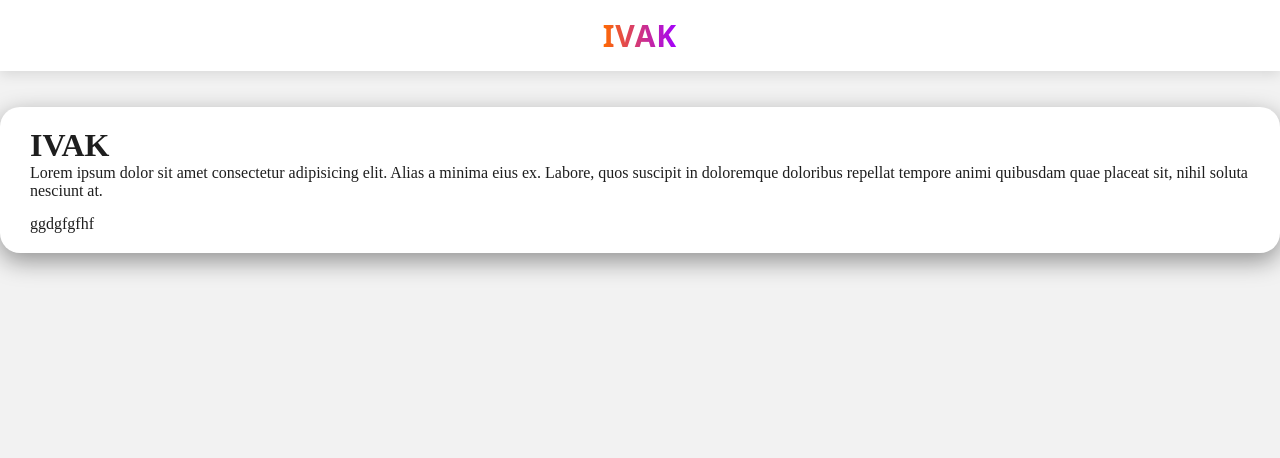
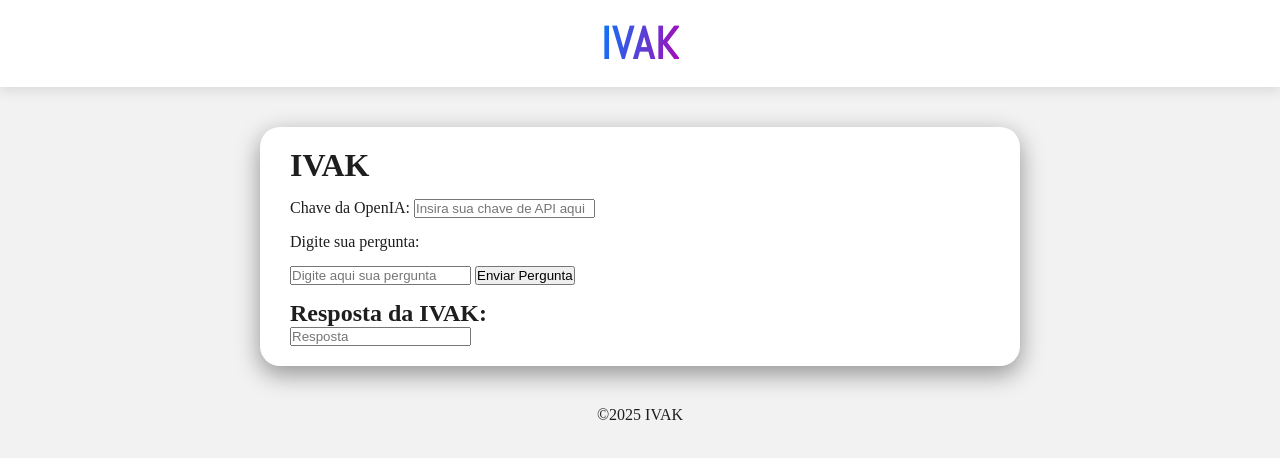
Before and after one commit to SarahSSM1/IVAK-IA, a website: page index.html in a window 1280 px wide. Drawn offline with Linux system fonts and the light colour scheme.

Commit message:
sarah/add: implementando card

```diff
--- a/index.html
+++ b/index.html
@@ -5,30 +5,46 @@
     <meta name="viewport" content="width=device-width, initial-scale=1.0" />
     <title>IVAK</title>
     <link rel="stylesheet" href="ivak.css" />
+    <link rel="preconnect" href="https://fonts.googleapis.com">
+    <link rel="preconnect" href="https://fonts.gstatic.com" crossorigin>
+    <link href="https://fonts.googleapis.com/css2?family=Abel&family=Major+Mono+Display&display=swap" rel="stylesheet">
   </head>
   <body>
-
-    <header>
-      <nav class="navbar">
-        <h1 class="navbar-title">IVAK</h1>
-      </nav>
+<header>
+        <nav class="navbar">
+            <h1 class="navbar-title">IVAK</h1>
+        </nav>
     </header>
 
-   <br><br>
+    <main>
+       <div class="card">
+        <h1>IVAK</h1>
 
-    <div class="card">
-      <header>
-        <h1>IVAK</h1>
-        <p>
-        Lorem ipsum dolor sit amet consectetur adipisicing elit. Alias a minima
-        eius ex. Labore, quos suscipit in doloremque doloribus repellat tempore
-        animi quibusdam quae placeat sit, nihil soluta nesciunt at.
-        </p>
-      </header>
+        <div class="api-key-container">
+            <label for="api-key">Chave da OpenIA:</label>
+            <input type="password" id="api-key" placeholder="Insira sua chave de API aqui">
+        </div>
 
-      <p> ggdgfgfhf </p>
+        <p>Digite sua pergunta:</p>
 
-    </div>
+        <div class="chat-container">
+            <div id="chat-output"></div>
+            <div class="chat-input">
+                <input type="text" id="user-input" placeholder= "Digite aqui sua pergunta">
+                <button id="send-button">Enviar Pergunta</button>
+            </div>
+        </div>
+        <div id="ai-response-container" class="hidden">
+            <h2>Resposta da IVAK:</h2>
+            <div id="ai-response-output"></div>
+            <input type="text" id="user-input" placeholder= "Resposta">
+        </div>
+        </div>
+    </main>
+
+    <footer>
+        <p>&copy;2025 IVAK</p>
+    </footer>
 
     <script src="ivak.js"></script>
   </body>
--- a/ivak.css
+++ b/ivak.css
@@ -2,7 +2,7 @@
   --text-color: #1e1e1e;
   --background-color: #f2f2f2;
   --card-bg: #ffffff;
-  --accent-gradient-orange: linear-gradient(90deg, #ff6a00, #a200ff);
+  --accent-gradient-blue: linear-gradient(100deg, #0778f8, #a809b6);
 
   --navbar-bg: #fff;
 
@@ -46,9 +46,11 @@ main {
 }
 
 .navbar-title {
-  font-family: "Fascinate Inline", system-ui;
-  font-size: 30px;
-  background: var(--accent-gradient-orange);
+  /* font-family: "Fascinate Inline", system-ui; */
+  /* font-family: "Major Mono Display", monospace; */
+  font-family: "Abel", sans-serif;
+  font-size: 45px;
+  background: var(--accent-gradient-blue);
   -webkit-background-clip: text;
   -webkit-text-fill-color: transparent;
   background-clip: text;
@@ -57,9 +59,6 @@ main {
   text-align: center;
   max-width: 90%;
 }
-
-
-
 
 .card {
   background-color: var(--card-bg);
```
